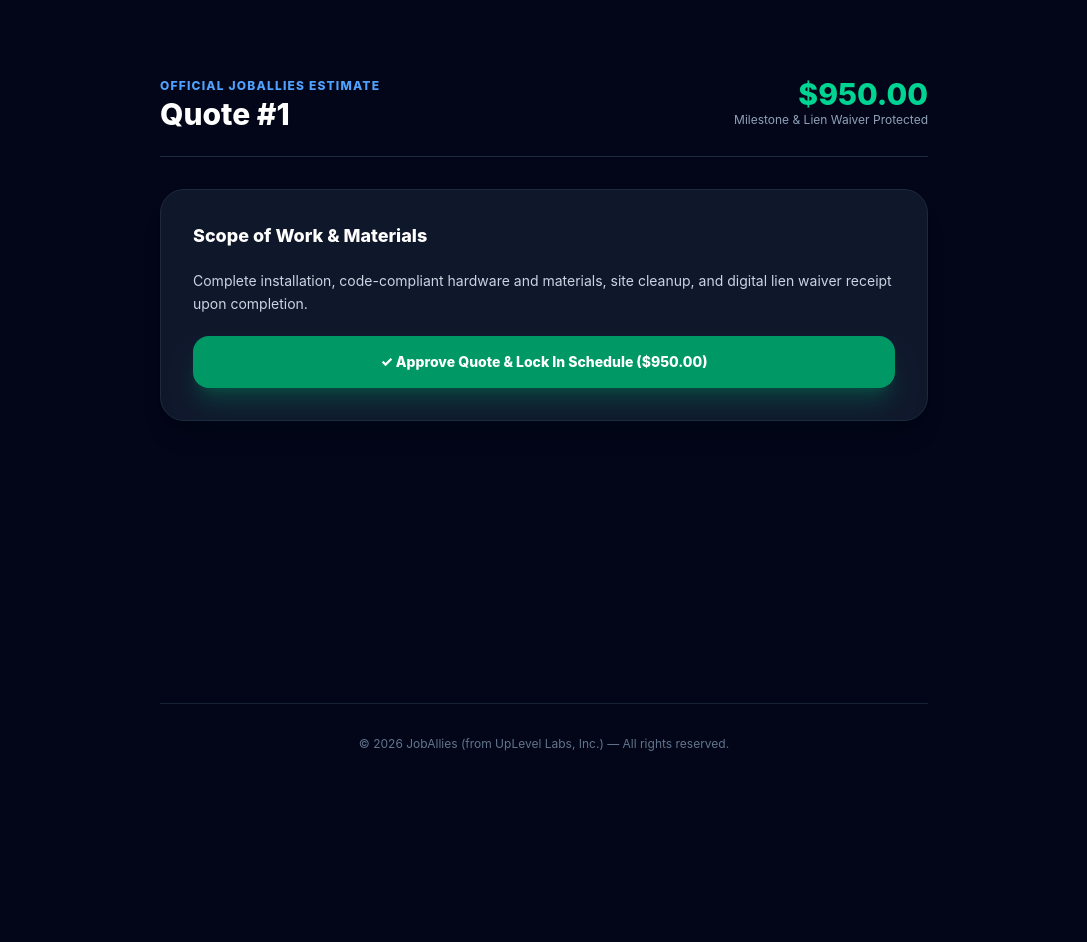
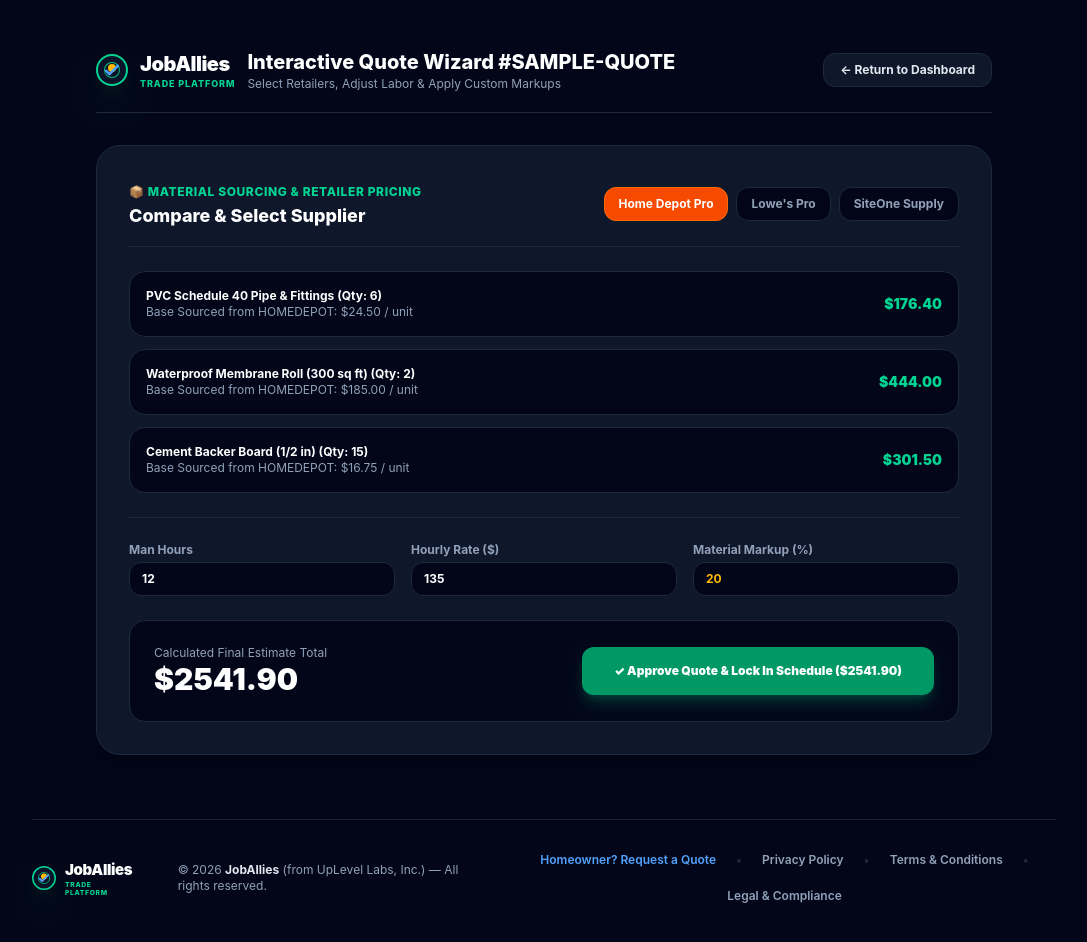
Before and after one commit to dberger111/joballies, a Next.js app: page /quote/1 in a window 1280 px wide. Shown: the top 942 px of the page, without its empty margins (96-1183 px from the left). Before the commit the page ends 800 px from the top, so only its background shows below. Built offline with nearby package versions, Linux system fonts and the light colour scheme.

Commit message:
Replace sample quote dummy data with interactive 3-retailer quote wizard and markup controls

```diff
--- a/app/quote/[id]/page.tsx
+++ b/app/quote/[id]/page.tsx
@@ -1,89 +1,136 @@
 'use client';
-import { useState, use } from 'react';
+import { useState } from 'react';
+import Link from 'next/link';
+import SiteFooter from '../../components/SiteFooter';
+import Logo from '../../components/Logo';
 
-const MULTIPLIER_TRADES = [
-  "General Contractor", "Handyman", "Electrician", "Plumber",
-  "Mason / Stonework", "Carpenter", "HVAC Tech", "Painter / Drywall",
-  "Roofer", "Landscaper", "Flooring / Tile", "Driveway Paving",
-  "Pool Maintenance", "Tennis Court Maintenance", "Exterminator", "Tree Service",
-  "Irrigation", "Disaster Cleanup", "Mold Remediation", "Cleaning / Hauling"
-];
+export default function QuoteWizardPage() {
+  const [laborHours, setLaborHours] = useState(12);
+  const [hourlyRate, setHourlyRate] = useState(135);
+  const [markup, setMarkup] = useState(20);
+  const [selectedRetailer, setSelectedRetailer] = useState<'homedepot' | 'lowes' | 'siteone'>('homedepot');
 
-export default function QuoteApprovalPage({ params }: { params: Promise<{ id: string }> }) {
-  const { id } = use(params);
-  const [approved, setApproved] = useState(false);
-  const [extraTradeRequested, setExtraTradeRequested] = useState<string | null>(null);
+  // Retailer base pricing catalog
+  const materials = [
+    { id: 1, name: 'PVC Schedule 40 Pipe & Fittings', qty: 6, homedepot: 24.50, lowes: 23.80, siteone: 26.00 },
+    { id: 2, name: 'Waterproof Membrane Roll (300 sq ft)', qty: 2, homedepot: 185.00, lowes: 189.00, siteone: 179.00 },
+    { id: 3, name: 'Cement Backer Board (1/2 in)', qty: 15, homedepot: 16.75, lowes: 16.50, siteone: 17.25 },
+  ];
+
+  const rawMaterialsTotal = materials.reduce((acc, m) => acc + m.qty * m[selectedRetailer], 0);
+  const markedUpMaterials = rawMaterialsTotal * (1 + markup / 100);
+  const laborTotal = laborHours * hourlyRate;
+  const grandTotal = laborTotal + markedUpMaterials;
+
+  const handleApprove = () => {
+    alert(`✓ Quote approved and successfully dispatched to homeowner! Grand Total: $${grandTotal.toFixed(2)} (Sourced from ${selectedRetailer.toUpperCase()} with ${markup}% markup).`);
+  };
 
   return (
     <main className="min-h-screen bg-slate-950 text-slate-100 font-sans p-6 md:p-12 flex flex-col justify-between">
-      <div className="max-w-3xl mx-auto w-full space-y-8 pt-6">
-        <div className="flex justify-between items-center border-b border-slate-800 pb-6">
-          <div>
-            <span className="text-xs font-extrabold text-blue-400 uppercase tracking-widest">Official JobAllies Estimate</span>
-            <h1 className="text-3xl font-extrabold text-white">Quote #{id.toUpperCase()}</h1>
+      <div className="max-w-4xl mx-auto w-full space-y-8">
+        <header className="flex justify-between items-center border-b border-slate-800 pb-5">
+          <div className="flex items-center gap-3">
+            <Link href="/dashboard"><Logo size="sm" /></Link>
+            <div>
+              <h1 className="text-xl font-extrabold text-white">Interactive Quote Wizard #SAMPLE-QUOTE</h1>
+              <p className="text-xs text-slate-400">Select Retailers, Adjust Labor & Apply Custom Markups</p>
+            </div>
           </div>
-          <div className="text-right">
-            <span className="text-3xl font-extrabold text-emerald-400">$950.00</span>
-            <p className="text-xs text-slate-400">Milestone & Lien Waiver Protected</p>
+          <Link href="/dashboard" className="bg-slate-900 border border-slate-800 hover:border-blue-500 text-slate-200 text-xs font-bold px-4 py-2 rounded-xl transition">
+            ← Return to Dashboard
+          </Link>
+        </header>
+
+        <section className="bg-slate-900 border border-slate-800 p-6 md:p-8 rounded-3xl space-y-6 shadow-xl">
+          <div className="flex flex-col sm:flex-row justify-between items-start sm:items-center gap-4 border-b border-slate-800 pb-4">
+            <div>
+              <span className="text-xs font-extrabold uppercase tracking-wider text-emerald-400">📦 Material Sourcing & Retailer Pricing</span>
+              <h3 className="text-lg font-extrabold text-white">Compare & Select Supplier</h3>
+            </div>
+            <div className="flex gap-2">
+              <button
+                onClick={() => setSelectedRetailer('homedepot')}
+                className={`px-3.5 py-2 rounded-xl text-xs font-bold transition border ${selectedRetailer === 'homedepot' ? 'bg-orange-600 border-orange-500 text-white' : 'bg-slate-950 border-slate-800 text-slate-400'}`}
+              >
+                Home Depot Pro
+              </button>
+              <button
+                onClick={() => setSelectedRetailer('lowes')}
+                className={`px-3.5 py-2 rounded-xl text-xs font-bold transition border ${selectedRetailer === 'lowes' ? 'bg-blue-600 border-blue-500 text-white' : 'bg-slate-950 border-slate-800 text-slate-400'}`}
+              >
+                Lowe's Pro
+              </button>
+              <button
+                onClick={() => setSelectedRetailer('siteone')}
+                className={`px-3.5 py-2 rounded-xl text-xs font-bold transition border ${selectedRetailer === 'siteone' ? 'bg-emerald-600 border-emerald-500 text-white' : 'bg-slate-950 border-slate-800 text-slate-400'}`}
+              >
+                SiteOne Supply
+              </button>
+            </div>
           </div>
-        </div>
 
-        <div className="bg-slate-900 border border-slate-800 p-6 md:p-8 rounded-3xl space-y-5 shadow-xl">
-          <h3 className="text-lg font-extrabold text-white">Scope of Work & Materials</h3>
-          <p className="text-slate-300 text-sm leading-relaxed">
-            Complete installation, code-compliant hardware and materials, site cleanup, and digital lien waiver receipt upon completion.
-          </p>
+          <div className="space-y-3">
+            {materials.map((m) => {
+              const unitPrice = m[selectedRetailer];
+              const lineTotal = m.qty * unitPrice * (1 + markup / 100);
+              return (
+                <div key={m.id} className="bg-slate-950 border border-slate-800 p-4 rounded-2xl flex justify-between items-center text-xs">
+                  <div>
+                    <p className="font-bold text-white">{m.name} (Qty: {m.qty})</p>
+                    <p className="text-slate-400">Base Sourced from {selectedRetailer.toUpperCase()}: ${unitPrice.toFixed(2)} / unit</p>
+                  </div>
+                  <span className="text-emerald-400 font-black text-sm">${lineTotal.toFixed(2)}</span>
+                </div>
+              );
+            })}
+          </div>
 
-          {!approved ? (
+          <div className="grid grid-cols-1 sm:grid-cols-3 gap-4 border-t border-slate-800 pt-6">
+            <div>
+              <label className="block text-xs font-bold text-slate-400 mb-1">Man Hours</label>
+              <input
+                type="number"
+                value={laborHours}
+                onChange={(e) => setLaborHours(Number(e.target.value))}
+                className="w-full bg-slate-950 border border-slate-800 rounded-xl px-3 py-2 text-xs font-bold text-white"
+              />
+            </div>
+            <div>
+              <label className="block text-xs font-bold text-slate-400 mb-1">Hourly Rate ($)</label>
+              <input
+                type="number"
+                value={hourlyRate}
+                onChange={(e) => setHourlyRate(Number(e.target.value))}
+                className="w-full bg-slate-950 border border-slate-800 rounded-xl px-3 py-2 text-xs font-bold text-white"
+              />
+            </div>
+            <div>
+              <label className="block text-xs font-bold text-slate-400 mb-1">Material Markup (%)</label>
+              <input
+                type="number"
+                value={markup}
+                onChange={(e) => setMarkup(Number(e.target.value))}
+                className="w-full bg-slate-950 border border-slate-800 rounded-xl px-3 py-2 text-xs font-bold text-amber-400"
+              />
+            </div>
+          </div>
+
+          <div className="bg-slate-950 border border-slate-800 p-6 rounded-2xl flex flex-col sm:flex-row justify-between items-center gap-4">
+            <div>
+              <p className="text-xs text-slate-400">Calculated Final Estimate Total</p>
+              <p className="text-3xl font-black text-white">${grandTotal.toFixed(2)}</p>
+            </div>
             <button
-              onClick={() => setApproved(true)}
-              className="bg-emerald-600 hover:bg-emerald-500 text-white font-extrabold px-6 py-4 rounded-2xl transition w-full text-sm shadow-xl shadow-emerald-600/25"
+              onClick={handleApprove}
+              className="bg-emerald-600 hover:bg-emerald-500 text-white font-black px-8 py-4 rounded-xl text-xs transition shadow-lg shadow-emerald-600/30 w-full sm:w-auto text-center"
             >
-              ✓ Approve Quote & Lock In Schedule ($950.00)
+              ✓ Approve Quote & Lock In Schedule (${grandTotal.toFixed(2)})
             </button>
-          ) : (
-            <div className="space-y-6 pt-2">
-              <div className="bg-emerald-950/70 border border-emerald-500/50 p-5 rounded-2xl text-center space-y-1">
-                <p className="text-base font-extrabold text-emerald-400">✓ Estimate Approved! Your Contractor Has Been Notified.</p>
-                <p className="text-xs text-slate-300">Digital Receipt & Mechanic's Lien Waiver Protection #LW-{id.toUpperCase()} is now active.</p>
-              </div>
-
-              <div className="bg-slate-950 border-2 border-blue-500/40 p-6 rounded-2xl space-y-4">
-                <div className="space-y-1">
-                  <span className="text-xs font-extrabold uppercase tracking-wider text-blue-400">Need Another Trade on This Project?</span>
-                  <h4 className="text-base font-extrabold text-white">
-                    Tap any trade below (General Contractor, Handyman, or Specialty Pro) and our contractor's trusted local ally will text you a fast quote:
-                  </h4>
-                </div>
-                <div className="grid grid-cols-2 sm:grid-cols-4 gap-2.5">
-                  {MULTIPLIER_TRADES.map((trade) => (
-                    <button
-                      key={trade}
-                      onClick={() => setExtraTradeRequested(trade)}
-                      className={`p-3 rounded-xl text-xs font-extrabold border transition ${
-                        extraTradeRequested === trade
-                          ? 'bg-emerald-600 border-emerald-400 text-white'
-                          : 'bg-slate-900 border-slate-800 hover:border-blue-400 text-slate-200'
-                      }`}
-                    >
-                      + {trade}
-                    </button>
-                  ))}
-                </div>
-                {extraTradeRequested && (
-                  <p className="text-xs font-bold text-emerald-400 text-center pt-1">
-                    ✓ Got it! We just alerted the top-rated local {extraTradeRequested} in your zip code to text you a quote.
-                  </p>
-                )}
-              </div>
-            </div>
-          )}
-        </div>
+          </div>
+        </section>
       </div>
-
-      <footer className="max-w-3xl mx-auto w-full text-center border-t border-slate-800/80 pt-8 mt-12 text-xs text-slate-500">
-        © {new Date().getFullYear()} JobAllies (from UpLevel Labs, Inc.) — All rights reserved.
-      </footer>
+      <SiteFooter />
     </main>
   );
 }
```
